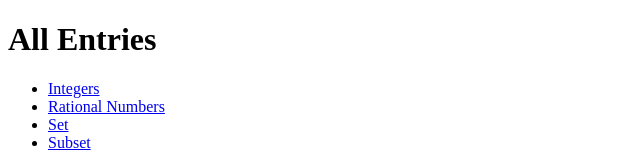
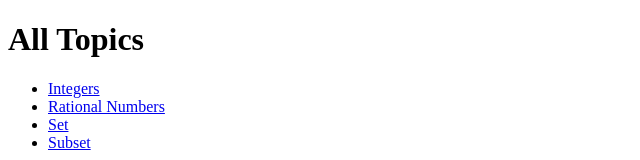
Before and after one commit to thrivingproject/mathsite-next-ts, a Next.js app: page / in a window 1280 px wide. Shown: the top 160 px of the page, without its empty margins (0-640 px from the left). Built offline with nearby package versions, Linux system fonts and the light colour scheme; what better-react-mathjax would draw is missing.

Commit message:
Update heading in Home component to reflect 'All Topics'

```diff
--- a/app/page.jsx
+++ b/app/page.jsx
@@ -12,7 +12,7 @@ export default function Home() {
   return (
     <div>
       <main>
-        <h1>All Entries</h1>
+        <h1>All Topics</h1>
         <ul>
           {entries.map(slug => (
             <li key={slug}>
```
